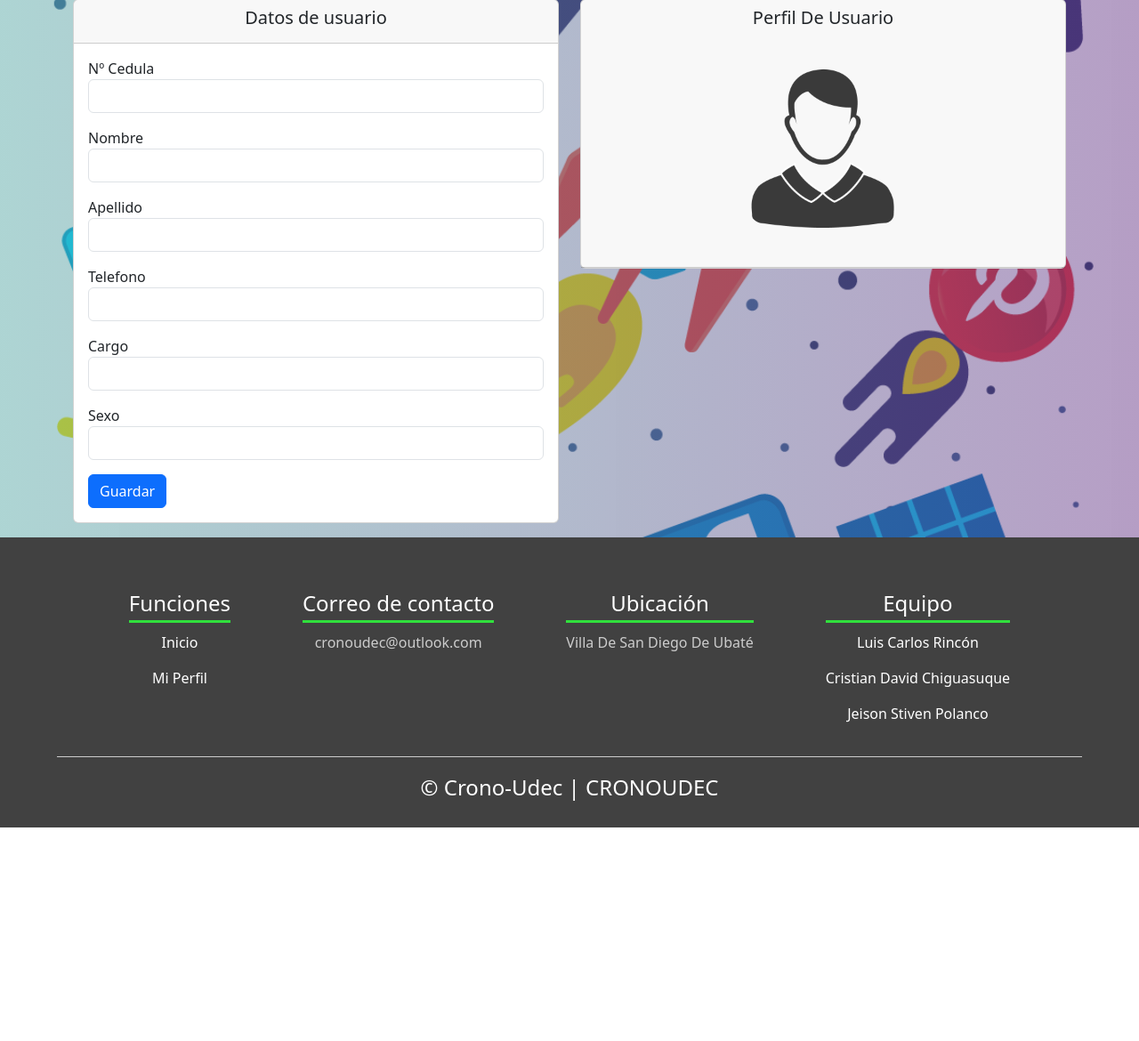
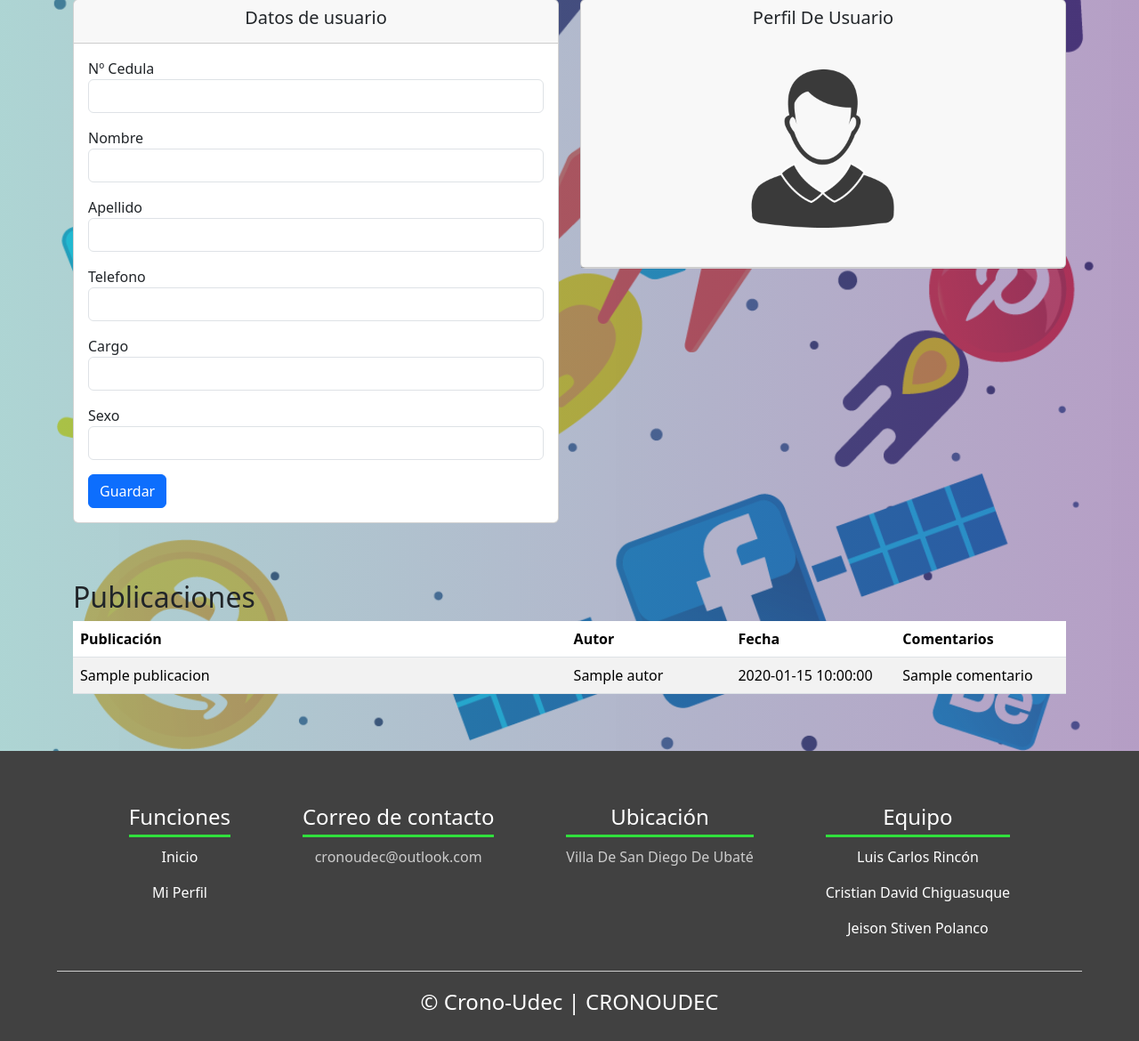
Before and after one commit to LuisCarlosRinconG/CRONO-UDEC, a Flask app: page /perfil in a window 1280 px wide. Shown: the part 371-1541 px from the top of the page at 89% size. Before the commit the page ends 1301 px from the top, so only its background shows below. Run offline with Flask 3, Linux system fonts and the light colour scheme; the visitor is signed in with stand-in values (Sample User, id 1); a database or web service that is not in the repository returns one stand-in record (values such as "Sample title").

Commit message:
Muestra de info en perfil

```diff
--- a/src/admin.py
+++ b/src/admin.py
@@ -11,7 +11,7 @@ class Admin:
     def formato_doc(self):
         return{
             'publicacion':self.publicacion,
-            'autorn': self.autor,
+            'autor': self.autor,
             'fecha':self.fecha,
             'comentario': self.comentario
         }
--- a/src/app.py
+++ b/src/app.py
@@ -12,12 +12,6 @@ app = Flask(__name__)
 @app.route('/')
 def index():
     return render_template('index.html')
-
-
-@app.route('/perfil')
-def perfil():
-    return render_template('Perfil.html')
-
 
 # Crear usuario
 @app.route('/registro')
@@ -78,6 +72,19 @@ def inicio():
     ActividadesRegistradas = actividades.find()
     return render_template('inicio.html', actividades=ActividadesRegistradas)
 
+@app.route('/perfil')
+def perfil():
+    actividades = con_bd['Actividades']
+    # Obtener el nombre del usuario de la sesión
+    autor = session.get('usuario')
+
+    if autor:
+        # Filtrar las actividades por el nombre del usuario
+        ActividadesRegistradas = actividades.find({'autor': autor})
+        return render_template('perfil.html', actividades=ActividadesRegistradas)
+    else:
+        flash('Error: Usuario no autenticado', 'error')
+        return redirect(url_for('inicio'))
 
 # Ruta de error 404
 def error_404(error):
@@ -85,18 +92,20 @@ def error_404(error):
 
 
 # Ruta para guardar los datos de la actividades de la DB
-@app.route('/agregarActividad', methods = ['POST'])
+@app.route('/agregarActividad', methods=['POST'])
 def agregarActividad():
-    acividades = con_bd['Actividades']
-    publicacion= request.form['publicacion']
-    autor = request.form['autor']
+    actividades = con_bd['Actividades']
+    publicacion = request.form['publicacion']
     fecha = request.form['fecha']
     comentario = request.form['comentario']
 
+    # Obtener el nombre del usuario de la sesión
+    autor = session.get('usuario')
+
     if publicacion and autor and fecha and comentario:
         admin = Admin(publicacion, autor, fecha, comentario)
-        #insert_one para crear un documento en Mongo
-        acividades.insert_one(admin.formato_doc())
+        # insert_one para crear un documento en Mongo
+        actividades.insert_one(admin.formato_doc())
         return redirect(url_for('inicio'))
     else:
         return "Error"
@@ -105,18 +114,27 @@ def agregarActividad():
 #Editar o actualizar el contenido de la actividad
 @app.route('/editar_actividad/<string:actividad_buscada>', methods = ['POST'])
 def editar(actividad_buscada):
-    acividades = con_bd['Actividades']
+    actividades = con_bd['Actividades']
     publicacion= request.form['publicacion']
     autor = request.form['autor']
     fecha = request.form['fecha']
     comentario = request.form['comentario']
     # Utilizaremos la función update_one()
     if publicacion and autor and fecha and comentario:
-        acividades.update_one({'publicacion': actividad_buscada},
+        actividades.update_one({'publicacion': actividad_buscada},
                             {'$set': {'publicacion' : publicacion, 'autor': autor, 'fecha' : fecha, 'comentario': comentario}}) # update_one() necesita de al menos dos parametros para funcionar
         return redirect(url_for('inicio'))
     else:
         return "Error de actualización"
+
+#Eliminar actividad
+@app.route('/eliminar_actividad/<string:actividad_buscada>', methods = ['POST'])
+def eliminar(actividad_buscada):
+    actividades = con_bd['Actividades']
+    # Se hace uso de delete_one para borrar los datos de la DB personas donde el dato que se elimina es el que se para como argumento para nombre
+    actividades.delete_one({ 'nombre': actividad_buscada})
+    # Creamos un redireccionamiento que redirija a la vista index
+    return redirect(url_for('perfil'))
 
 if __name__ == '__main__':
     app.register_error_handler(404, error_404)
--- a/src/templates/Perfil.html
+++ b/src/templates/Perfil.html
@@ -89,6 +89,42 @@
                 </div>
             </div>
         </div>
+
+        <br><br>
+            <div class="contenedor_datos">
+                <div class="area_graficos">
+                    <article>
+                        <h2>Publicaciones</h2>
+                        <section class="zona_historico">
+                            <div class="table-responsive">
+                                <table class="table table-striped" id="tabla_resultados">
+                                    <thead class="cabecera">
+                                        <tr>
+                                            <th style="width: 30%;">Publicación</th>
+                                            <th style="width: 10%;">Autor</th>
+                                            <th style="width: 10%;">Fecha</th>
+                                            <th style="width: 10%;">Comentarios</th>
+                                        </tr>
+                                    </thead>
+                                    <tbody>
+                                        {% for admin in actividades %}
+                                            <tr>
+                                                <td>{{ admin.publicacion }}</td>
+                                                <td>{{ admin.autor }}</td>
+                                                <td>{{ admin.fecha }}</td>
+                                                <td>{{ admin.comentario }}</td>
+                                            </tr>
+                                        {% endfor %}
+                                    </tbody>
+                                </table>
+
+                            </div>
+                        </section>
+                    </article>
+                </div>
+            </div>
+            <br><br>
+
     </div>
     <footer>
         <div class="contenedor-footer">
@@ -111,6 +147,9 @@
                 <p><a href="https://github.com/cristian34823">Cristian David Chiguasuque</a></p>
                 <p><a href="https://linktr.ee/ThePolanco">Jeison Stiven Polanco</a></p>
             </div>
+
+
+
         </div>
         <h2 class="titulo-final">&copy; Crono-Udec | CRONOUDEC</h2>
     </footer>
--- a/src/templates/inicio.html
+++ b/src/templates/inicio.html
@@ -33,7 +33,6 @@
                         <thead class="cabecera">
                             <tr>
                                 <th data-th="Actividad">Publicación</th>
-                                <th data-th="Descripción">Autor</th>
                                 <th data-th="Descripción">Fecha</th>
                                 <th data-th="Comentarios">Comentarios</th>
                             </tr>
@@ -41,7 +40,6 @@
                         <tbody class="cuerpo">
                             <tr>
                                 <td><input class="input-field form-control" type="text" name="publicacion" required></td>
-                                <td><input class="input-field form-control" type="text" name="autor" required></td>
                                 <td><input class="input-field form-control" type="text" name="fecha" required></td>
                                 <td><input class="input-field form-control" type="text" name="comentario" required></td>
                                 <td>
```
